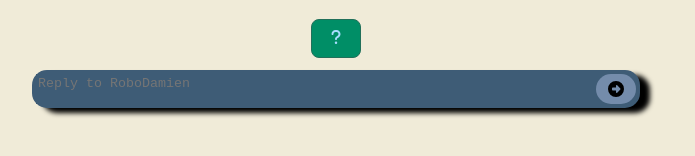
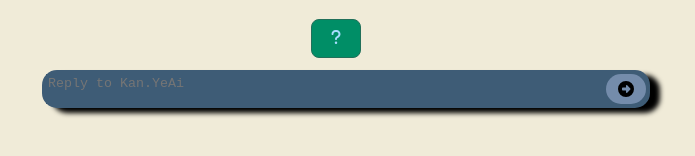
Before and after one commit to livingcesium/hackadamien, a React (Vite) app: page /calculus in a window 1280 px wide. Shown: the part 674-830 px from the top of the page, without its empty margins (304-999 px from the left). Built offline with nearby package versions, Linux system fonts and the light colour scheme.

Commit message:
Fixed that typing error in ChatPage.tsx | Changed 'RoboDamien' to 'Kan.YeAi' in the dialog box

```diff
--- a/src/ChatPage.css
+++ b/src/ChatPage.css
@@ -20,6 +20,7 @@
   height: 30px;
   width: var(--input-width);
   border-radius: 15px;
+  margin-left: 20px;
 }
 
 #user-input textarea {
@@ -66,8 +67,6 @@ button#question {
 
 .spinning {
   animation: spin 2s linear infinite;
-  max-width: 200px;
-  max-height: 200px;
 }
 
 @keyframes spin {
--- a/src/ChatPage.tsx
+++ b/src/ChatPage.tsx
@@ -48,7 +48,7 @@ export default function ChatPage({ topic }: Props) {
   const formRef = useRef<HTMLFormElement>(null);
   const isDisabled = !username || beingQuestioned;
 
-  const waitingTime = 0;
+  const waitingTime = 5000;
   const [isSpinning, setIsSpinning] = useState(false);
 
   useEffect(() => {
@@ -57,6 +57,8 @@ export default function ChatPage({ topic }: Props) {
       user: string[];
       ai: string[];
     }
+
+    console.log("I'm being callled!");
 
     const timerID = setTimeout(() => setIsSpinning(true), waitingTime);
 
@@ -79,7 +81,7 @@ export default function ChatPage({ topic }: Props) {
       .catch((err) => {
         console.error(err);
       });
-  }, [username, isSpinning]);
+  }, [username]);
 
   function onEnterDown(event: React.KeyboardEvent) {
     if (event.key === "Enter" && !event.shiftKey) {
@@ -93,7 +95,7 @@ export default function ChatPage({ topic }: Props) {
     setInput(e.target.value);
   }
 
-  function handleSubmit(e) {
+  const handleSubmit: React.FormEventHandler<HTMLFormElement> = (e) => {
     e.preventDefault();
     if (!input) return;
 
@@ -114,7 +116,7 @@ export default function ChatPage({ topic }: Props) {
         console.log(err.config);
         console.error(err);
       });
-  }
+  };
 
   return (
     <>
@@ -152,7 +154,7 @@ export default function ChatPage({ topic }: Props) {
         <form ref={formRef} id="user-input" onSubmit={handleSubmit}>
           <textarea
             name="reply"
-            placeholder="Reply to RoboDamien"
+            placeholder="Reply to Kan.YeAi"
             onKeyDown={onEnterDown}
             onChange={updatePrompt}
             disabled={isDisabled}
```
